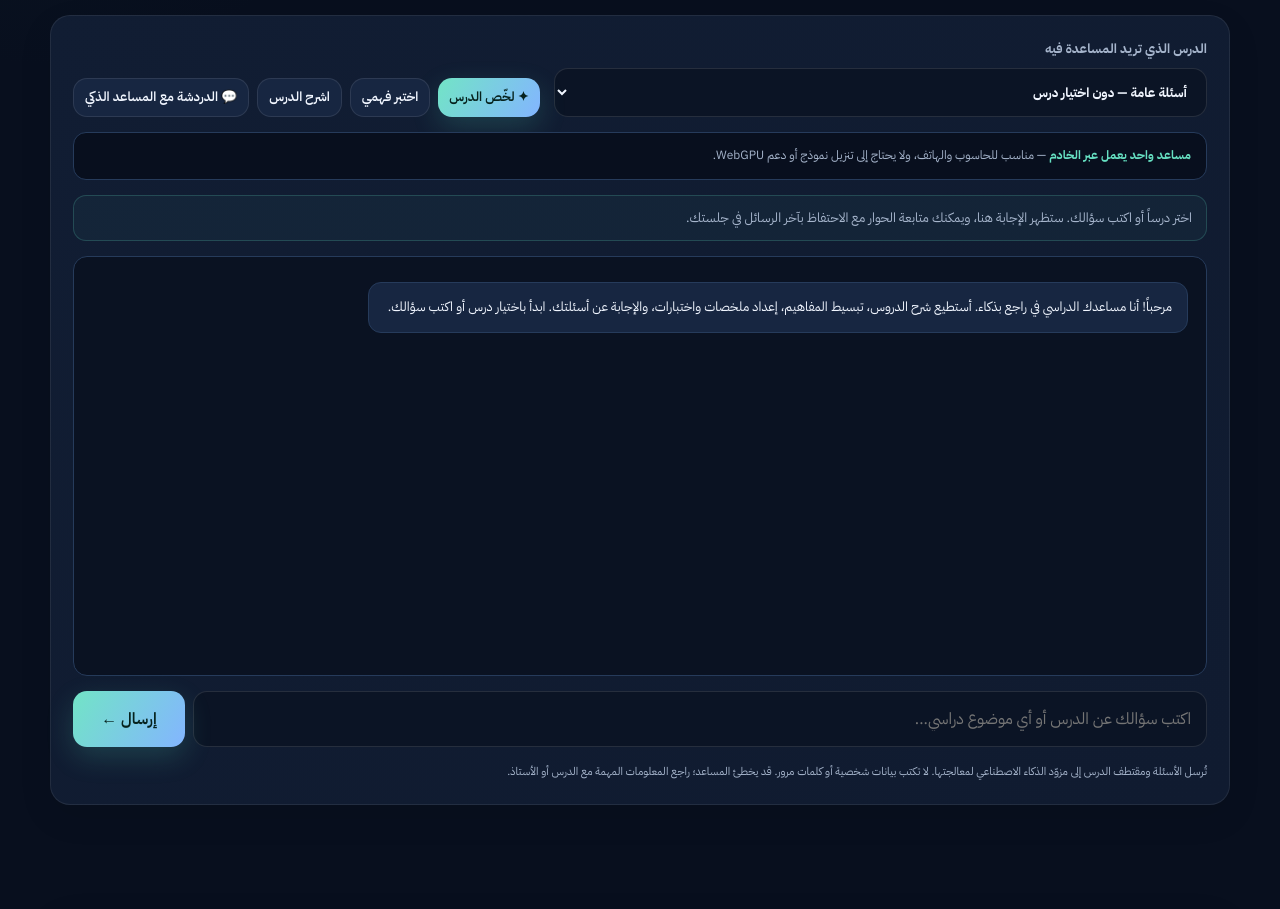
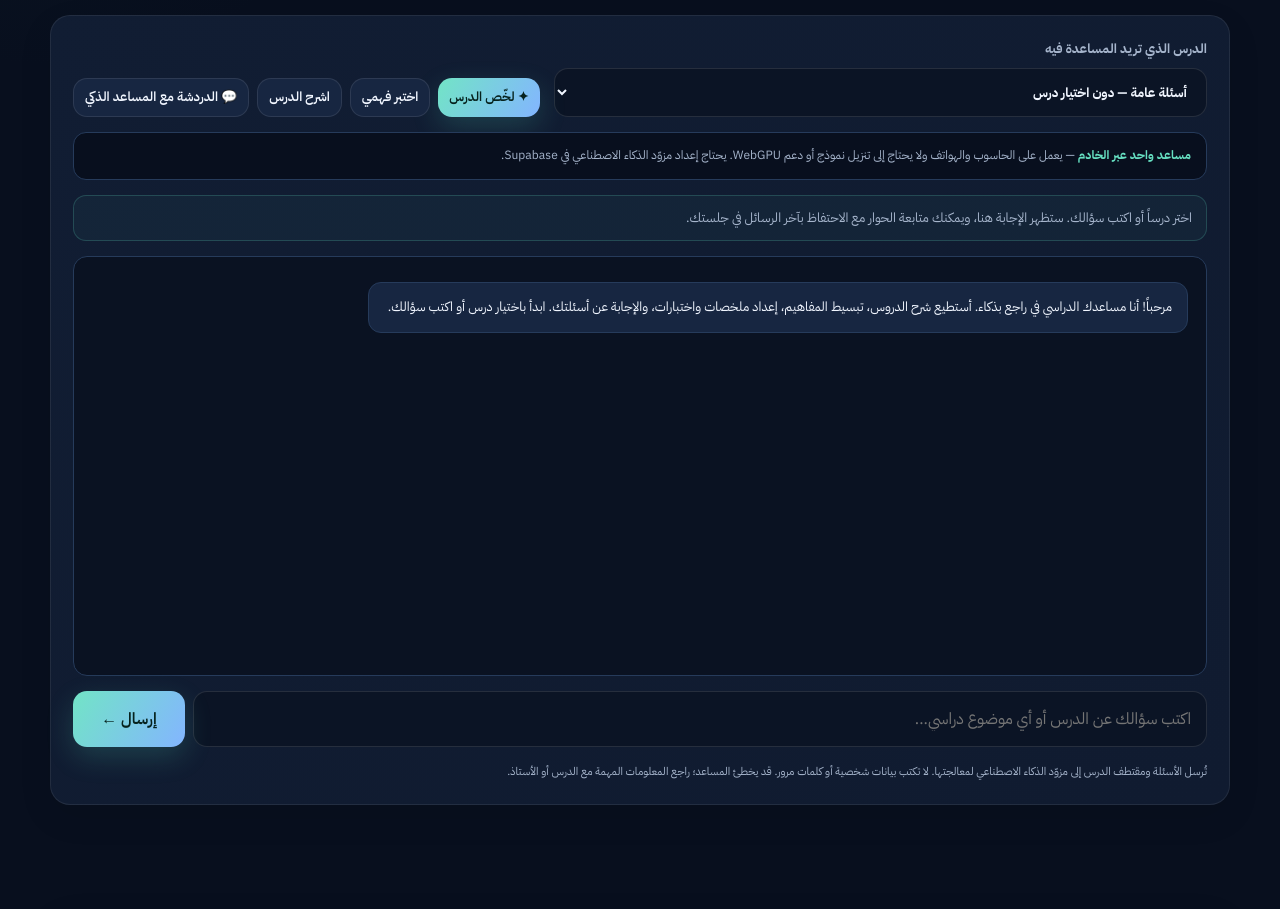
Before and after one commit to bouafiazakaria71-png/smart-revision-hub, a plain HTML site: page index.html in a window 1280 px wide. Shown: the part 2200-3109 px from the top of the page. Drawn offline with Linux system fonts and the light colour scheme; a script that the page names is missing.

Commit message:
Clarify cloud assistant setup status

```diff
--- a/index.html
+++ b/index.html
@@ -213,7 +213,7 @@ body{background:radial-gradient(ellipse at 78% -8%,#24517b55,transparent 42%),ra
         <button class="btn small" id="assistantChatBtn" type="button">💬 الدردشة مع المساعد الذكي</button>
       </div>
     </div>
-    <div class="assistantCloudStatus" id="assistantModelStatus"><strong>مساعد واحد يعمل عبر الخادم</strong> — مناسب للحاسوب والهاتف، ولا يحتاج إلى تنزيل نموذج أو دعم WebGPU.</div>
+    <div class="assistantCloudStatus" id="assistantModelStatus"><strong>مساعد واحد عبر الخادم</strong> — يعمل على الحاسوب والهواتف ولا يحتاج إلى تنزيل نموذج أو دعم WebGPU. يحتاج إعداد مزوّد الذكاء الاصطناعي في Supabase.</div>
     <div class="assistantHint" id="assistantHint">اختر درساً أو اكتب سؤالك. ستظهر الإجابة هنا، ويمكنك متابعة الحوار مع الاحتفاظ بآخر الرسائل في جلستك.</div>
     <div class="chatlog" id="chatlog" aria-live="polite" aria-relevant="additions text">
       <div class="bubble bot">مرحباً! أنا مساعدك الدراسي في راجع بذكاء. أستطيع شرح الدروس، تبسيط المفاهيم، إعداد ملخصات واختبارات، والإجابة عن أسئلتك. ابدأ باختيار درس أو اكتب سؤالك.</div>
```
